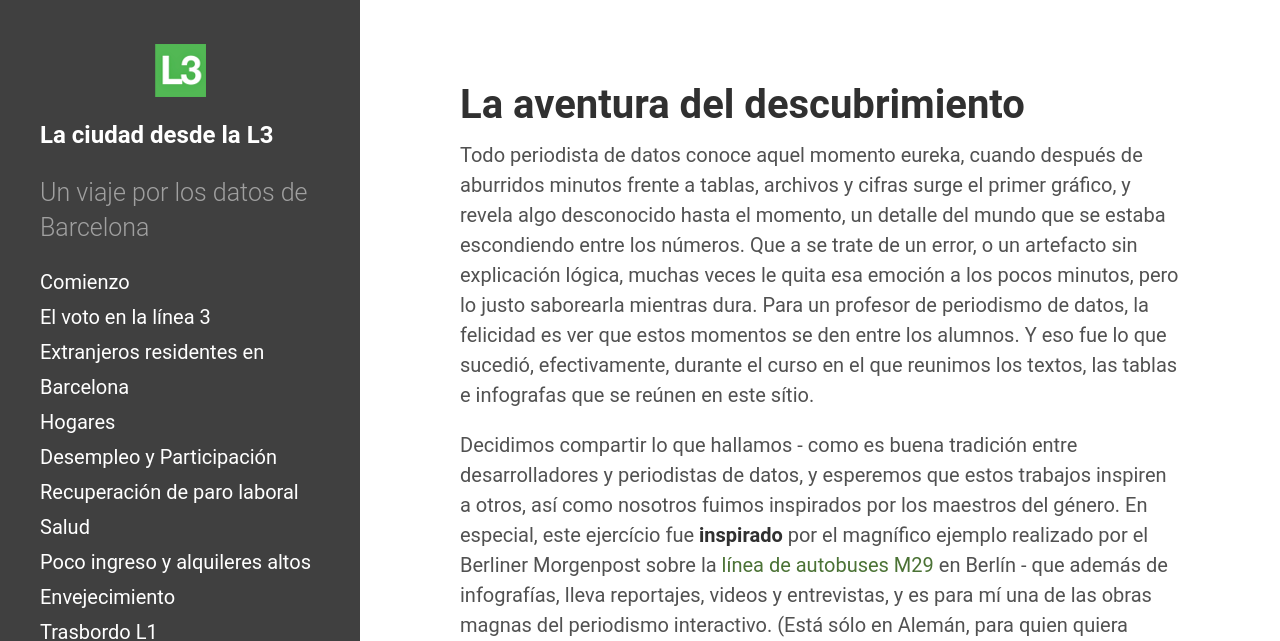
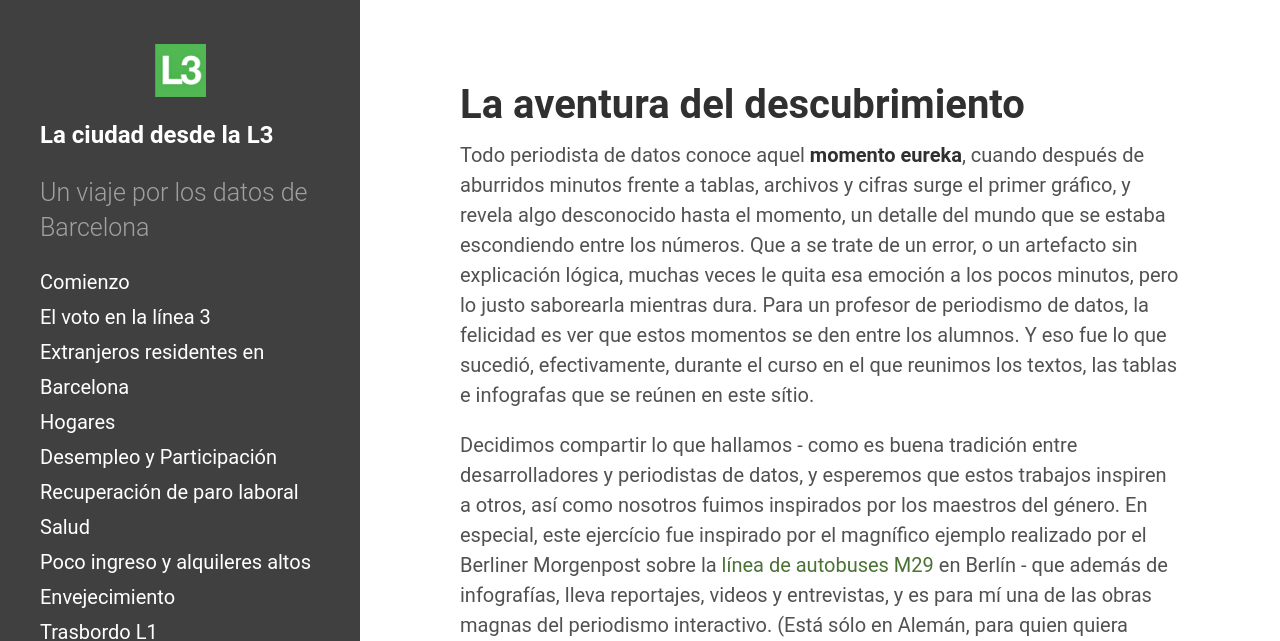
Before and after one commit to mper-bcn-ny/2017-metro, a Jekyll site: the page built from _posts/2017-02-11-sobre.md, in a window 1280 px wide and 1142 px high. Shown: the top 641 px of the window. Built offline with Jekyll 4.4.1, drawn with Linux system fonts in a browser that asks for light colours.

```diff
--- a/_posts/2017-02-11-sobre.md
+++ b/_posts/2017-02-11-sobre.md
@@ -4,7 +4,7 @@ title: "La aventura del descubrimiento"
 navigation: "Acerca de este trabajo"
 ---
 
-Todo periodista de datos conoce aquel momento eureka, cuando después de aburridos minutos frente a tablas, archivos y cifras surge el primer gráfico, y revela algo desconocido hasta el momento, un detalle del mundo que se estaba escondiendo entre los números. Que a se trate de un error, o un artefacto sin explicación lógica, muchas veces le quita esa emoción a los pocos minutos, pero lo justo saborearla mientras dura. Para un profesor de periodismo de datos, la felicidad es ver que estos momentos se den entre los alumnos. Y eso fue lo que sucedió, efectivamente, durante el curso en el que reunimos los textos, las tablas e infografas que se reúnen en este sítio.
+Todo periodista de datos conoce aquel **momento eureka**, cuando después de aburridos minutos frente a tablas, archivos y cifras surge el primer gráfico, y revela algo desconocido hasta el momento, un detalle del mundo que se estaba escondiendo entre los números. Que a se trate de un error, o un artefacto sin explicación lógica, muchas veces le quita esa emoción a los pocos minutos, pero lo justo saborearla mientras dura. Para un profesor de periodismo de datos, la felicidad es ver que estos momentos se den entre los alumnos. Y eso fue lo que sucedió, efectivamente, durante el curso en el que reunimos los textos, las tablas e infografas que se reúnen en este sítio.
 
-Decidimos compartir lo que hallamos - como es buena tradición entre desarrolladores y periodistas de datos, y esperemos que estos trabajos inspiren a otros, así como nosotros fuimos inspirados por los maestros del género. En especial, este ejercício fue **inspirado** por el magnífico ejemplo realizado por el Berliner Morgenpost sobre la [línea de autobuses M29](http://interaktiv.morgenpost.de/m29/) en Berlín - que además de infografías, lleva reportajes, videos
+Decidimos compartir lo que hallamos - como es buena tradición entre desarrolladores y periodistas de datos, y esperemos que estos trabajos inspiren a otros, así como nosotros fuimos inspirados por los maestros del género. En especial, este ejercício fue inspirado por el magnífico ejemplo realizado por el Berliner Morgenpost sobre la [línea de autobuses M29](http://interaktiv.morgenpost.de/m29/) en Berlín - que además de infografías, lleva reportajes, videos
 y entrevistas, y es para mí una de las obras magnas del periodismo interactivo. (Está sólo en Alemán, para quien quiera saboerarla, quizás [la traduccion automática al Español](https://translate.google.de/translate?sl=de&tl=es&js=y&prev=_t&hl=en&ie=UTF-8&u=http%3A%2F%2Finteraktiv.morgenpost.de%2Fm29%2F&edit-text=) sea mejor que nada). A su vez fueron inspirados por una [infografía del New Yorker](http://projects.newyorker.com/story/subway/).
```
